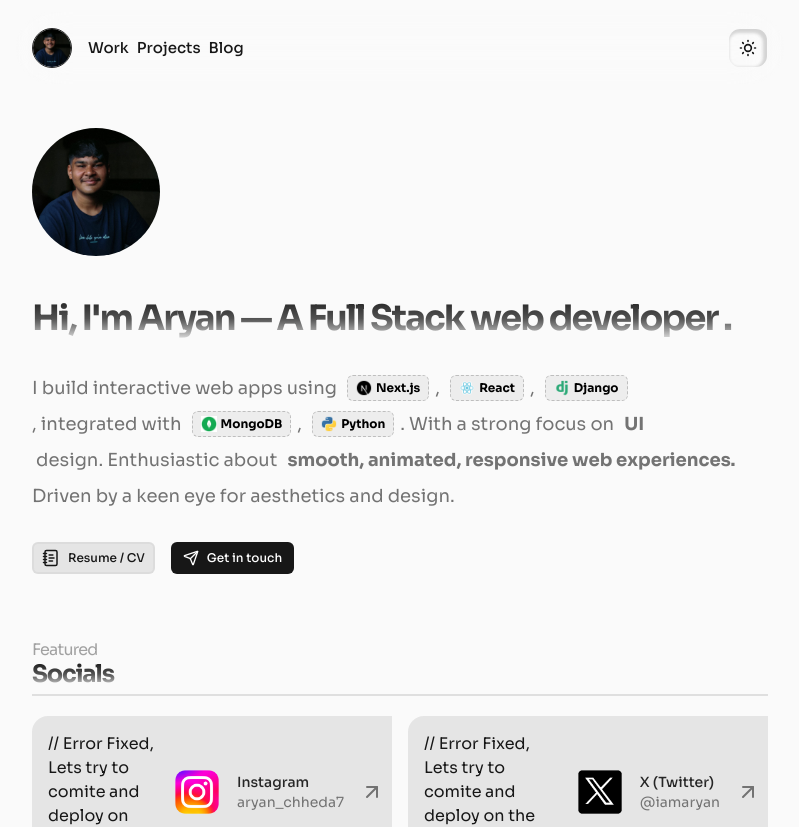
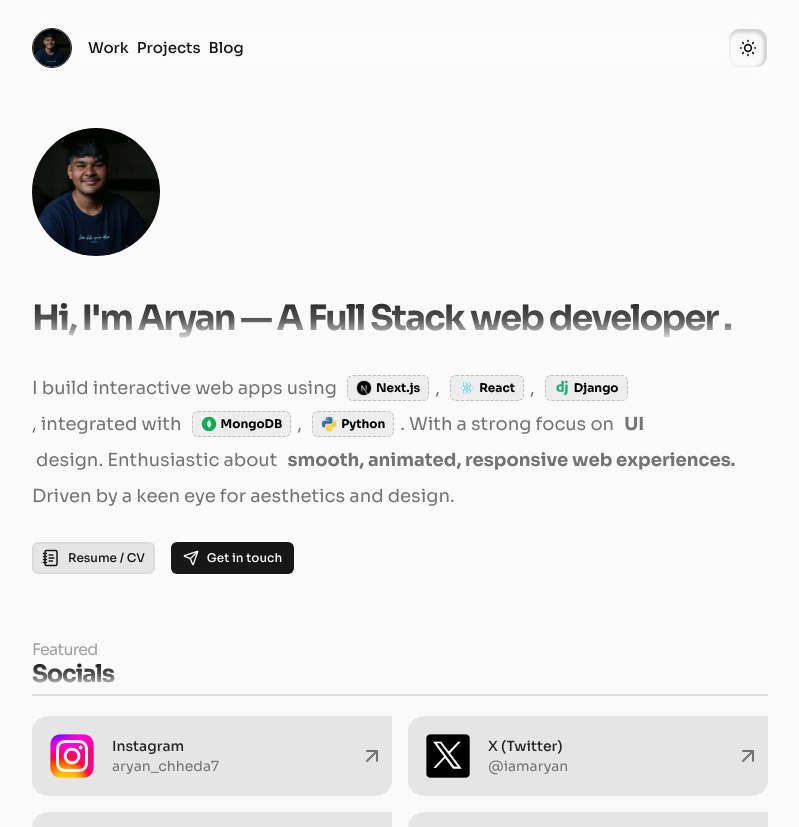
Before and after one commit to Aryan18-dotcom/AC-Portfolio, a Next.js app: page / in a window 1280 px wide. Shown: the top 827 px of the page, without its empty margins (240-1039 px from the left). Built offline with nearby package versions, Linux system fonts and the light colour scheme.

Commit message:
Remove outdated comment in socials.js
Removed unnecessary comment from socials.js.

```diff
--- a/components/hereroSection/socials.js
+++ b/components/hereroSection/socials.js
@@ -102,7 +102,6 @@ const Socials = () => {
                             hover:bg-neutral-300 dark:hover:bg-neutral-700
                             rounded-l-2xl rounded-b-2xl dark:bg-neutral-700/30 bg-neutral-200 backdrop-blur-md"
                     >
-                                // Error Fixed, Lets try to comite and deploy on the versel.
                         <div className="relative size-12 shrink-0 rounded-xl">
                             <Image
                                 src={localIcons[item.icon]}
```
